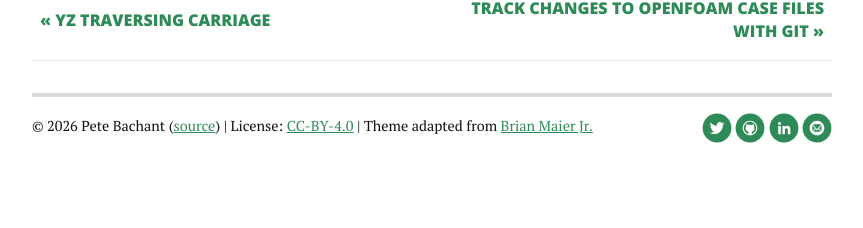
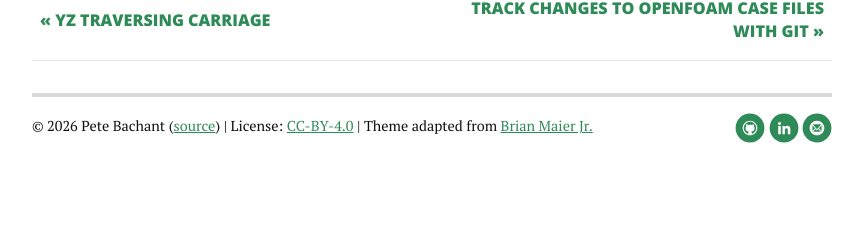
Before and after one commit to petebachant/petebachant.github.io, a Jekyll site: the page built from _posts/2014-03-31-diesel-explorer-photo-gallery.markdown, in a window 1280 px wide. Shown: the part 684-912 px from the top of the page, without its empty margins (208-1071 px from the left). Built offline with Jekyll 4.4.1, drawn with Linux system fonts in a browser that asks for light colours; nearby versions of some CDN libraries; a script that is not in the unit is left out; comment, search, counter and statistics services are not loaded.

```diff
--- a/_includes/disqus.html
+++ /dev/null
@@ -1,13 +0,0 @@
-<div id="disqus_thread"></div>
-<script type="text/javascript">
-    /* * * CONFIGURATION VARIABLES * * */
-    var disqus_shortname = 'petebachant';
-
-    /* * * DON'T EDIT BELOW THIS LINE * * */
-    (function() {
-        var dsq = document.createElement('script'); dsq.type = 'text/javascript'; dsq.async = true;
-        dsq.src = '//' + disqus_shortname + '.disqus.com/embed.js';
-        (document.getElementsByTagName('head')[0] || document.getElementsByTagName('body')[0]).appendChild(dsq);
-    })();
-</script>
-<noscript>Please enable JavaScript to view the <a href="https://disqus.com/?ref_noscript" rel="nofollow">comments powered by Disqus.</a></noscript>
--- a/_includes/footer.html
+++ b/_includes/footer.html
@@ -15,10 +15,17 @@
                   </svg>
             </a></li>
             {% endif %}
-            {% if site.social.twitter %}
-            <li><a href="https://twitter.com/{{ site.social.twitter }}">
-                  <svg id="twitter" class="custom-icon" version="1.1" xmlns="https://www.w3.org/2000/svg" xmlns:xlink="https://www.w3.org/1999/xlink" viewBox="0 0 100 100" style="height: 30px; width: 30px;"><circle class="outer-shape" cx="50" cy="50" r="48" style="opacity: 1;"></circle>
-                  <path class="inner-shape" style="opacity: 1;" transform="translate(25,25) scale(0.5)" d="M99.001,19.428c-3.606,1.608-7.48,2.695-11.547,3.184c4.15-2.503,7.338-6.466,8.841-11.189 c-3.885,2.318-8.187,4-12.768,4.908c-3.667-3.931-8.893-6.387-14.676-6.387c-11.104,0-20.107,9.054-20.107,20.223 c0,1.585,0.177,3.128,0.52,4.609c-16.71-0.845-31.525-8.895-41.442-21.131C6.092,16.633,5.1,20.107,5.1,23.813 c0,7.017,3.55,13.208,8.945,16.834c-3.296-0.104-6.397-1.014-9.106-2.529c-0.002,0.085-0.002,0.17-0.002,0.255 c0,9.799,6.931,17.972,16.129,19.831c-1.688,0.463-3.463,0.71-5.297,0.71c-1.296,0-2.555-0.127-3.783-0.363 c2.559,8.034,9.984,13.882,18.782,14.045c-6.881,5.424-15.551,8.657-24.971,8.657c-1.623,0-3.223-0.096-4.796-0.282 c8.898,5.738,19.467,9.087,30.82,9.087c36.982,0,57.206-30.817,57.206-57.543c0-0.877-0.02-1.748-0.059-2.617 C92.896,27.045,96.305,23.482,99.001,19.428z"></path>
+            {% if site.social.bluesky %}
+            <li><a href="https://bsky.app/profile/{{ site.social.bluesky }}" title="Bluesky">
+                  <svg id="bluesky" class="custom-icon" version="1.1" xmlns="http://www.w3.org/2000/svg" viewBox="0 0 100 100" style="height: 30px; width: 30px;"><circle class="outer-shape" cx="50" cy="50" r="48" style="opacity: 1;"></circle>
+                  <path class="inner-shape" style="opacity: 1;" transform="translate(29,29) scale(1.75)" d="M12 10.8c-1.087-2.114-4.046-6.053-6.798-7.995C2.566.944 1.561 1.266.902 1.565.139 1.908 0 3.08 0 3.768c0 .69.378 5.65.624 6.479.815 2.736 3.713 3.66 6.383 3.364.136-.02.275-.039.415-.056-.138.022-.276.04-.415.056-3.912.58-7.387 2.005-2.83 7.078 5.013 5.19 6.87-1.113 7.823-4.308.953 3.195 2.05 9.271 7.733 4.308 4.267-4.308 1.172-6.498-2.74-7.078a8.741 8.741 0 0 1-.415-.056c.14.017.279.036.415.056 2.67.297 5.568-.628 6.383-3.364.246-.828.624-5.79.624-6.478 0-.69-.139-1.861-.902-2.206-.659-.298-1.664-.62-4.3 1.24C16.046 4.748 13.087 8.687 12 10.8Z"></path>
+                  </svg>
+            </a></li>
+            {% endif %}
+            {% if site.social.mastodon %}
+            <li><a rel="me" href="{{ site.social.mastodon }}" title="Mastodon">
+                  <svg id="mastodon" class="custom-icon" version="1.1" xmlns="http://www.w3.org/2000/svg" viewBox="0 0 100 100" style="height: 30px; width: 30px;"><circle class="outer-shape" cx="50" cy="50" r="48" style="opacity: 1;"></circle>
+                  <path class="inner-shape" style="opacity: 1;" transform="translate(29,29) scale(1.75)" d="M23.268 5.313c-.35-2.578-2.617-4.61-5.304-5.004C17.51.242 15.792 0 11.813 0h-.03c-3.98 0-4.835.242-5.288.309C3.882.692 1.496 2.518.917 5.127.64 6.412.61 7.837.661 9.143c.074 1.874.088 3.745.26 5.611.118 1.24.325 2.47.62 3.68.55 2.237 2.777 4.098 4.96 4.857 2.336.792 4.849.923 7.256.38.265-.061.527-.132.786-.213.585-.184 1.27-.39 1.774-.753a.057.057 0 0 0 .023-.043v-1.809a.052.052 0 0 0-.02-.041.053.053 0 0 0-.046-.01 20.282 20.282 0 0 1-4.709.545c-2.73 0-3.463-1.284-3.674-1.818a5.593 5.593 0 0 1-.319-1.433.053.053 0 0 1 .066-.054c1.517.363 3.072.546 4.632.546.376 0 .75 0 1.125-.01 1.57-.044 3.224-.124 4.768-.422.038-.008.077-.015.11-.024 2.435-.464 4.753-1.92 4.989-5.604.008-.145.03-1.52.03-1.67.002-.512.167-3.63-.024-5.545zm-3.748 9.195h-2.561V8.29c0-1.309-.55-1.976-1.67-1.976-1.23 0-1.846.79-1.846 2.35v3.403h-2.546V8.663c0-1.56-.617-2.35-1.848-2.35-1.112 0-1.668.668-1.67 1.977v6.218H4.822V8.102c0-1.31.337-2.35 1.011-3.12.696-.77 1.608-1.164 2.74-1.164 1.311 0 2.302.5 2.962 1.498l.638 1.06.638-1.06c.66-.999 1.65-1.498 2.96-1.498 1.13 0 2.043.395 2.74 1.164.675.77 1.012 1.81 1.012 3.12z"></path>
                   </svg>
             </a></li>
             {% endif %}
--- /dev/null
+++ b/_includes/post_meta.html
@@ -0,0 +1,2 @@
+{% assign minutes = include.post.content | number_of_words | divided_by: 238 | at_least: 1 %}
+<p class="meta">{{ include.post.date | date: '%B %-d, %Y' }} &middot; {{ minutes }} min read</p>
```
Also changed, not shown: _includes/giscus.html (added, +18 -0 lines).
